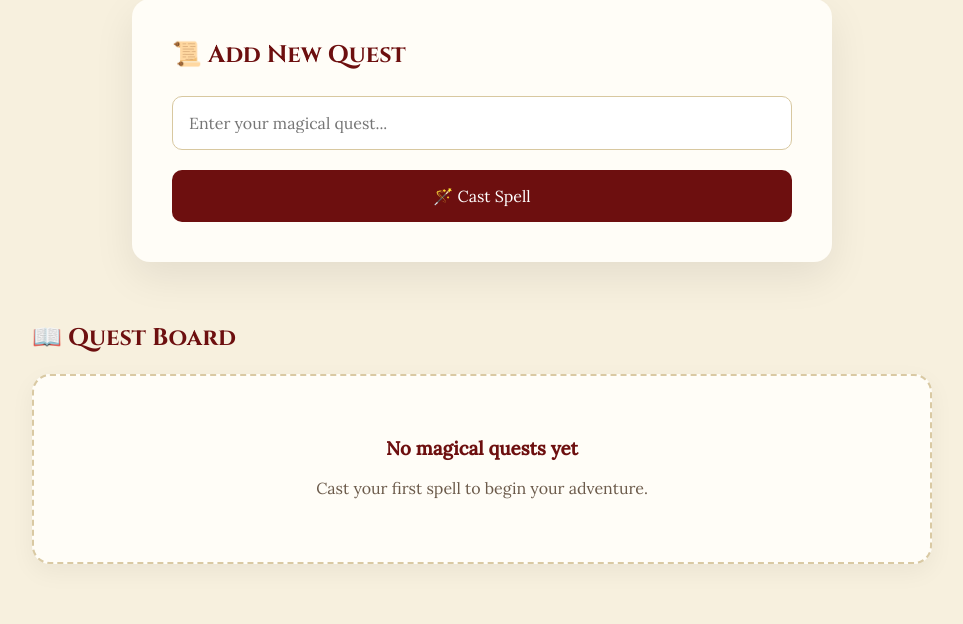
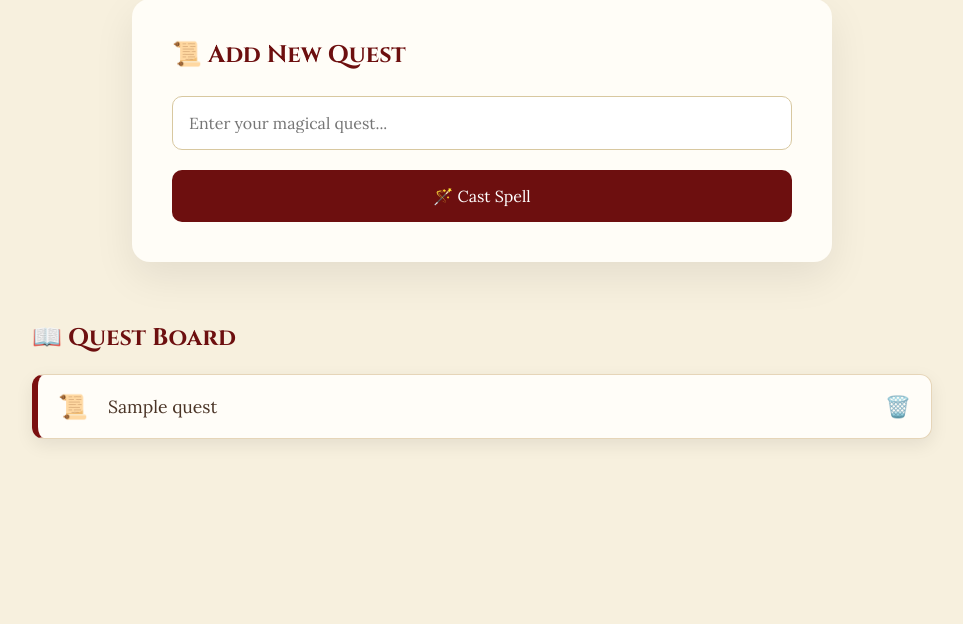
Before and after one commit to shruti451/nimbus-tasks, a Flask app: template app/templates/index.html in a window 1280 px wide. Shown: the part 319-943 px from the top of the page, without its empty margins (158-1121 px from the left). After the commit the page ends 761 px from the top, so only its background shows below. Run offline with Flask 3, Linux system fonts and the light colour scheme; the template is opened without the code that fills it: most values are stand-ins (such as "Sample title", 1, 10 or a date in 2020).

Commit message:
Implement create, read, delete functionality for quests

```diff
--- a/app/app.py
+++ b/app/app.py
@@ -1,11 +1,38 @@
 
-from flask import Flask, render_template
+from flask import Flask, render_template, request, redirect
 
 app = Flask(__name__)
+tasks = []
+next_id = 1
 
-@app.route("/")
+@app.route("/",  methods=["GET", "POST"])
+
 def home():
-    return render_template("index.html")
+     global next_id
+     if request.method == "POST":
+
+        quest = request.form["quest"]
+
+        task = {
+    "id": next_id,
+    "quest": quest,
+    "completed": False
+      }
+
+        tasks.append(task)
+
+        next_id += 1
+
+     return render_template("index.html", tasks=tasks)
+
+@app.route("/delete/<int:id>")
+def delete(id):
+    for task in tasks:
+        if task["id"] == id:
+            tasks.remove(task)
+            break
+
+    return redirect("/")
 
 if __name__ == "__main__":
     app.run(host="0.0.0.0", port=5000, debug=False)
--- a/app/static/css/style.css
+++ b/app/static/css/style.css
@@ -232,3 +232,59 @@ h1{
     }
 
 }
+
+/* ==========================
+   Quest Board
+========================== */
+
+.quest-item {
+    display: flex;
+    justify-content: space-between;
+    align-items: center;
+
+    background: #fffdf8;
+    border: 1px solid #e6d5b8;
+    border-left: 6px solid #7b1010;
+
+    padding: 16px 20px;
+    margin-bottom: 15px;
+
+    border-radius: 12px;
+
+    box-shadow: 0 6px 18px rgba(0,0,0,0.08);
+
+    transition: all 0.25s ease;
+}
+
+.quest-item:hover {
+    transform: translateY(-3px);
+
+    box-shadow: 0 10px 24px rgba(0,0,0,0.15);
+}
+
+.quest-icon {
+    font-size: 1.5rem;
+}
+
+.quest-text {
+    font-size: 1.1rem;
+    color: #4a3426;
+
+    font-family: "Lora", serif;
+}
+
+.quest-info {
+    display: flex;
+    align-items: center;
+    gap: 20px;
+}
+
+.delete-btn {
+    text-decoration: none;
+    font-size: 1.3rem;
+    transition: transform 0.2s ease;
+}
+
+.delete-btn:hover {
+    transform: scale(1.2);
+}
--- a/app/templates/index.html
+++ b/app/templates/index.html
@@ -26,16 +26,21 @@ NimbusTasks
 
         <h2>📜 Add New Quest</h2>
 
+<form action="/" method="post">
+
         <input
             type="text"
+            name="quest"
             placeholder="Enter your magical quest..."
+            required
         >
 
-        <button>
+        <button type="submit">
 
             🪄 Cast Spell
 
         </button>
+    </form>
 
     </section>
 
@@ -43,9 +48,33 @@ NimbusTasks
 
     <h2>📖 Quest Board</h2>
 
-    <div class="empty-board">
+    {% if tasks %}
 
-        <h3>No magical quests yet</h3>
+    {% for task in tasks %}
+
+        <div class="quest-item">
+
+            <div class="quest-info">
+
+                <span class="quest-icon">📜</span>
+
+                <span class="quest-text">
+                    {{ task.quest }}
+                </span>
+            </div>
+
+            <a class="delete-btn" href="/delete/{{ task.id }}">🗑️
+
+            </a>
+
+        </div>
+
+        {% endfor %}
+        {% else %}
+
+<div class="empty-board">
+
+        <h3>✨ No magical quests yet</h3>
 
         <p>
             Cast your first spell to begin
@@ -54,7 +83,9 @@ NimbusTasks
 
     </div>
 
-</section>
+{% endif %}
+
+    </section>
 
 </div>
 
```
